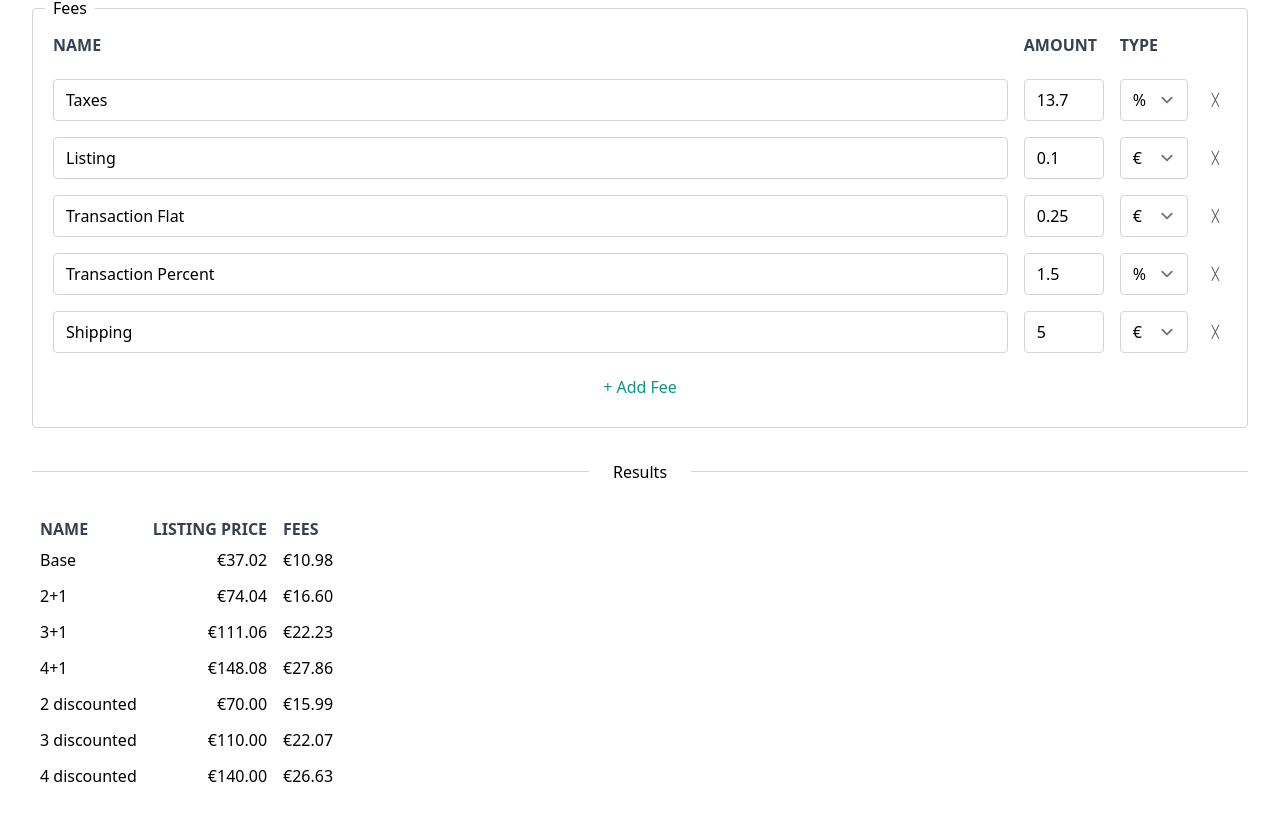
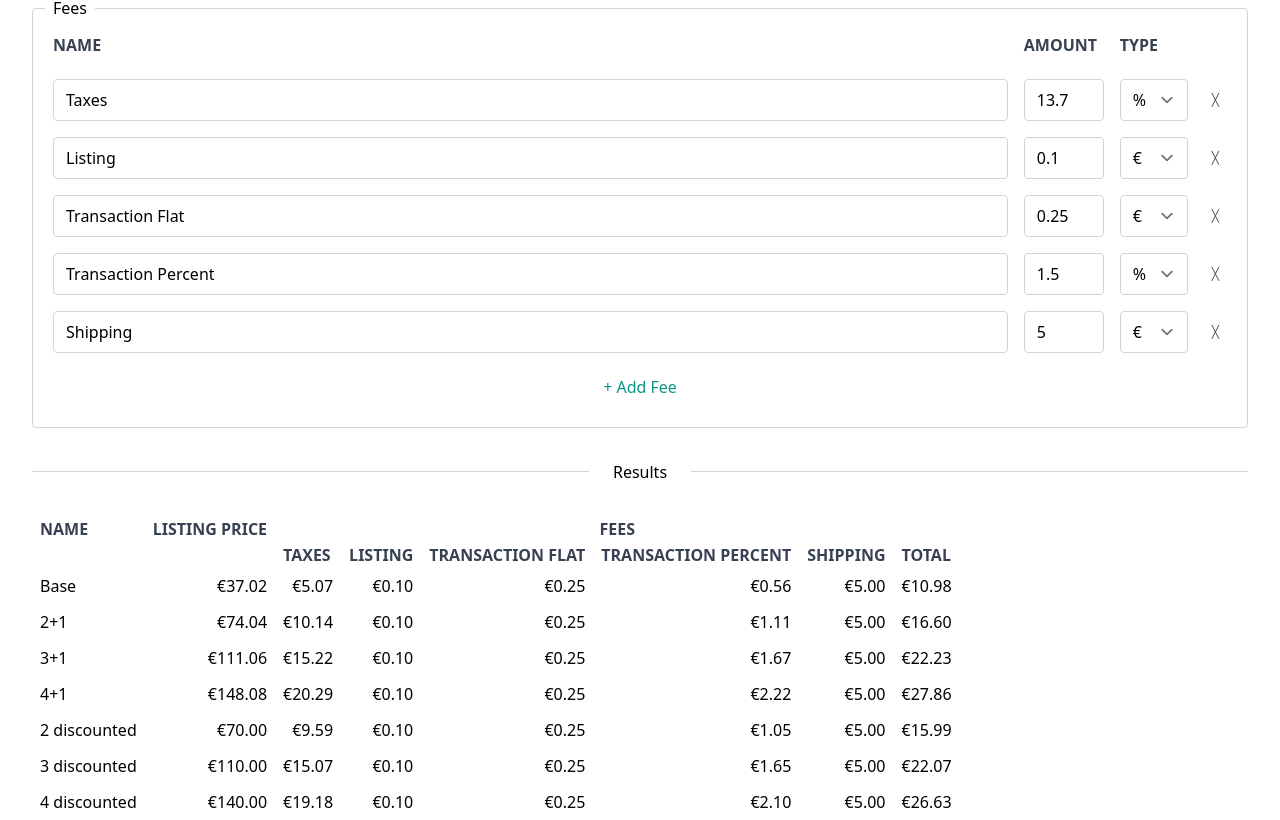
Before and after one commit to loicteixeira/retail-price-calculator, a SvelteKit app: page / in a window 1280 px wide. Shown: the part 615-1435 px from the top of the page. Before the commit the page ends 1409 px from the top, so only its background shows below. Built offline with nearby package versions, Linux system fonts and the light colour scheme.

Commit message:
Compute fees details

```diff
--- a/src/routes/+page.svelte
+++ b/src/routes/+page.svelte
@@ -10,18 +10,16 @@
 	let form = $state<CalculatorFormType>(startingData);
 
 	function calculateFees(value: number, fees: Fee[]) {
-		return fees.reduce<number>((acc, fee) => {
-			let feeAmount = 0;
+		const details = fees.map((fee) => {
 			switch (fee.type) {
 				case 'flat':
-					feeAmount = fee.amount;
-					break;
+					return fee.amount;
 				case 'percent':
-					feeAmount = (value * fee.amount) / 100;
-					break;
+					return (value * fee.amount) / 100;
 			}
-			return acc + feeAmount;
-		}, 0);
+		});
+		const total = details.reduce((a, b) => a + b, 0);
+		return { details, total };
 	}
 
 	let results = $derived.by(() => {
@@ -29,7 +27,9 @@
 		const baseFees = calculateFees(baseListingPrice, form.fees);
 		const baseResult = { name: 'Base', listingPrice: baseListingPrice, fees: baseFees };
 
-		return form.bundles.reduce<{ name: string; listingPrice: number; fees: number }[]>(
+		return form.bundles.reduce<
+			{ name: string; listingPrice: number; fees: { details: number[]; total: number } }[]
+		>(
 			(acc, value) => {
 				let listingPrice = baseListingPrice * value.buy;
 				if (value.round) {
@@ -71,23 +71,37 @@
 	<table class="mr-auto table-fixed">
 		<thead>
 			<tr class="text-left align-text-top uppercase text-gray-700">
-				<th class="px-2">Name</th>
-				<th class="px-2">Listing Price</th>
-				<th class="px-2">Fees</th>
+				<th class="px-2" rowspan="2">Name</th>
+				<th class="px-2" rowspan="2">Listing Price</th>
+				<th class="px-2 text-center" colspan={form.fees.length + 1}>Fees</th>
+			</tr>
+			<tr class="text-left align-text-top uppercase text-gray-700">
+				{#each form.fees as { name, key } (key)}
+					<th class="px-2">{name}</th>
+				{/each}
+				<th class="px-2">Total</th>
 			</tr>
 		</thead>
 		<tbody>
 			{#each results as result}
+				<!-- TODO: Proper currency formatting -->
 				<tr>
 					<td class="px-2 py-1.5">{result.name}</td>
 					<td class="px-2 py-1.5 text-right">
-						<!-- TODO: Proper currency formatting -->
 						{form.currencySymbol}{result.listingPrice.toFixed(2)}
 					</td>
+					{#each result.fees.details as fee}
+						<td class="px-2 py-1.5 text-right">
+							{form.currencySymbol}{fee.toFixed(2)}
+						</td>
+					{/each}
 					<td class="px-2 py-1.5 text-right">
-						<!-- TODO: Proper currency formatting -->
-						{form.currencySymbol}{result.fees.toFixed(2)}
+						{form.currencySymbol}{result.fees.total.toFixed(2)}
 					</td>
+					<!-- TODO: Item Cost -->
+					<!-- TODO: Net -->
+					<!-- TODO: Margin -->
+					<!-- TODO: Break even quantity -->
 				</tr>
 			{/each}
 		</tbody>
```
